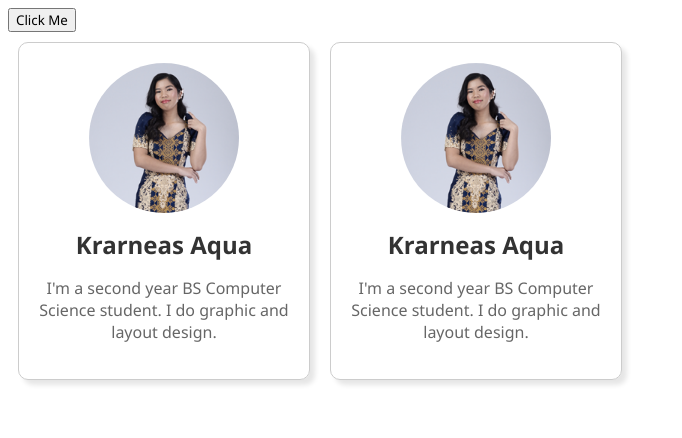
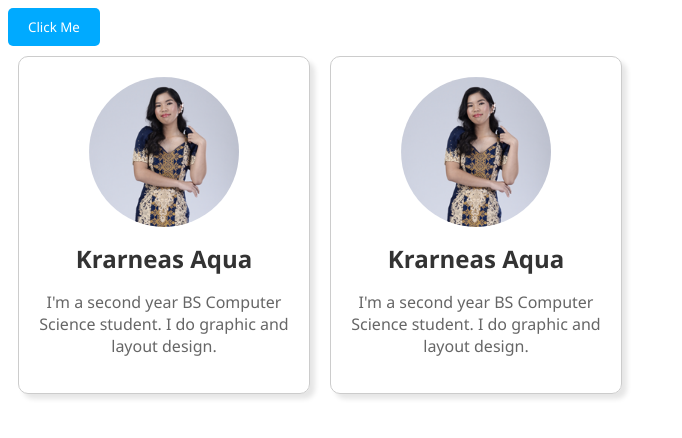
Before and after one commit to Krarneas/react.js-course, a React (Vite) app in the folder react-cards/: page / in a window 1280 px wide. Shown: the top 438 px of the page, without its empty margins (0-682 px from the left). Built offline with nearby package versions, Linux system fonts and the light colour scheme.

Commit message:
fix: button style

```diff
--- a/react-cards/src/assets/Button/Button.jsx
+++ b/react-cards/src/assets/Button/Button.jsx
@@ -7,20 +7,21 @@ import styles from './Button.module.css'
 function Button(){
 
     //inline css
-    const styles = {
-        backgroundColor:"hsl(200, 100%, 50%)",
-        color: "white",
-        padding: "10px 20px",
-        borderRadius: "5px",
-        border: "none",
-        cursor: "pointer",
-    }
+    // const styles = {
+    //     backgroundColor:"hsl(200, 100%, 50%)",
+    //     color: "white",
+    //     padding: "10px 20px",
+    //     borderRadius: "5px",
+    //     border: "none",
+    //     cursor: "pointer",
+    // }
 
     return(
         //module css
-        //<button className={styles.button}>Click Me</button>
+        <button className={styles.button}>Click Me</button>
 
-        <button className={styles}>Click Me</button>
+        //inline css
+        //<button className={styles}>Click Me</button>
     );
 }
 
```
